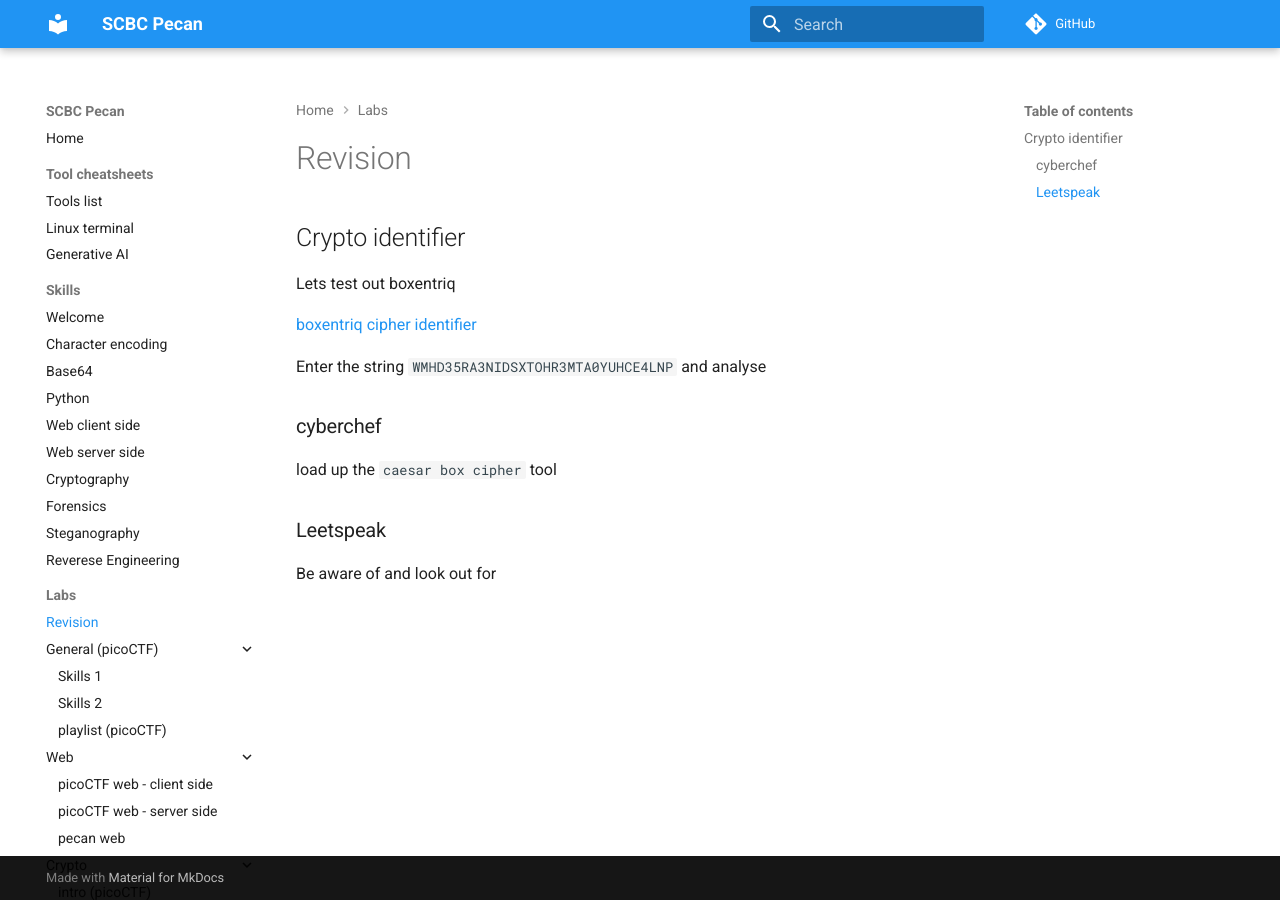
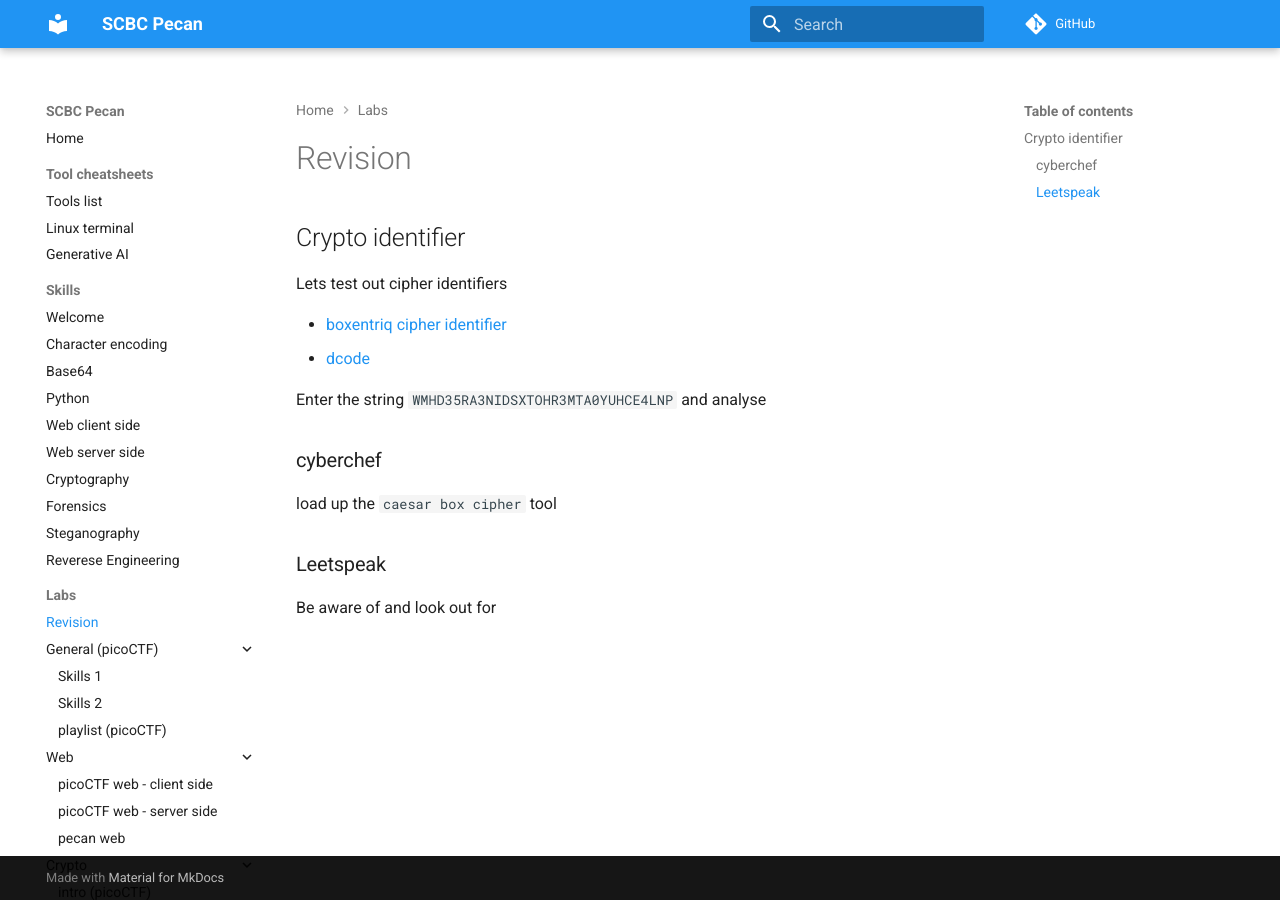
Before and after one commit to ding0t/scbc_pecan, an MkDocs documentation site: the page built from docs/labs/revision.md, in a window 1280 px wide. Built offline with MkDocs 1.6.1 and Material for MkDocs 9.7.7, drawn with Linux system fonts in a browser that asks for light colours; comment, search, counter and statistics services are not loaded.

Commit message:
added dcode

```diff
--- a/docs/labs/revision.md
+++ b/docs/labs/revision.md
@@ -2,9 +2,10 @@
 
 ## Crypto identifier
 
-Lets test out boxentriq
+Lets test out cipher identifiers
 
-[boxentriq cipher identifier ](https://www.boxentriq.com/code-breaking/cipher-identifier)
+- [boxentriq cipher identifier ](https://www.boxentriq.com/code-breaking/cipher-identifier)
+- [dcode](https://www.dcode.fr/cipher-identifier)
 
 Enter the string `WMHD35RA3NIDSXTOHR3MTA0YUHCE4LNP` and analyse
 
```
